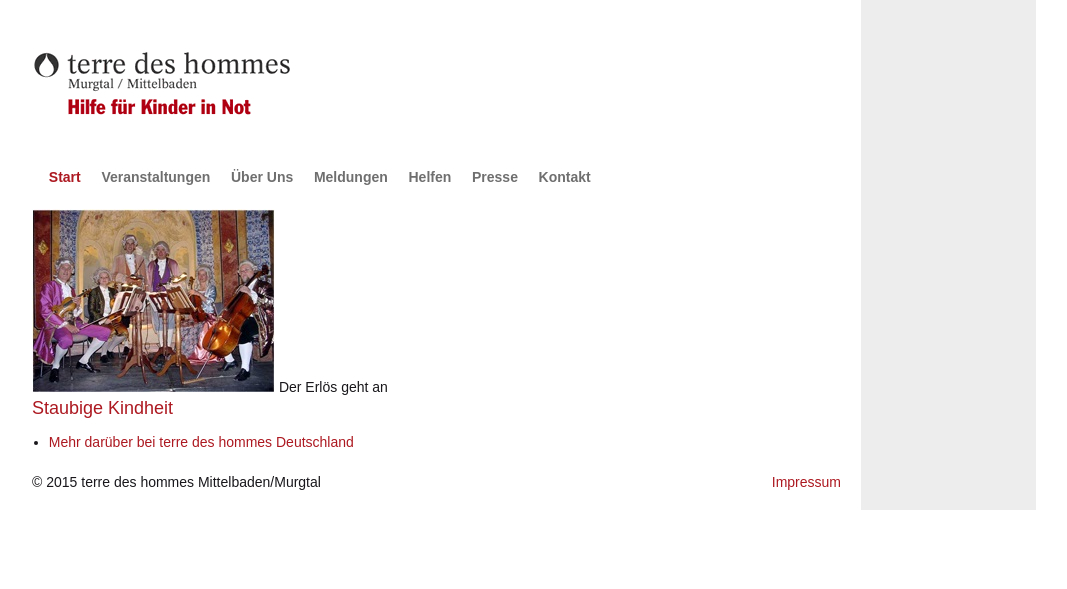
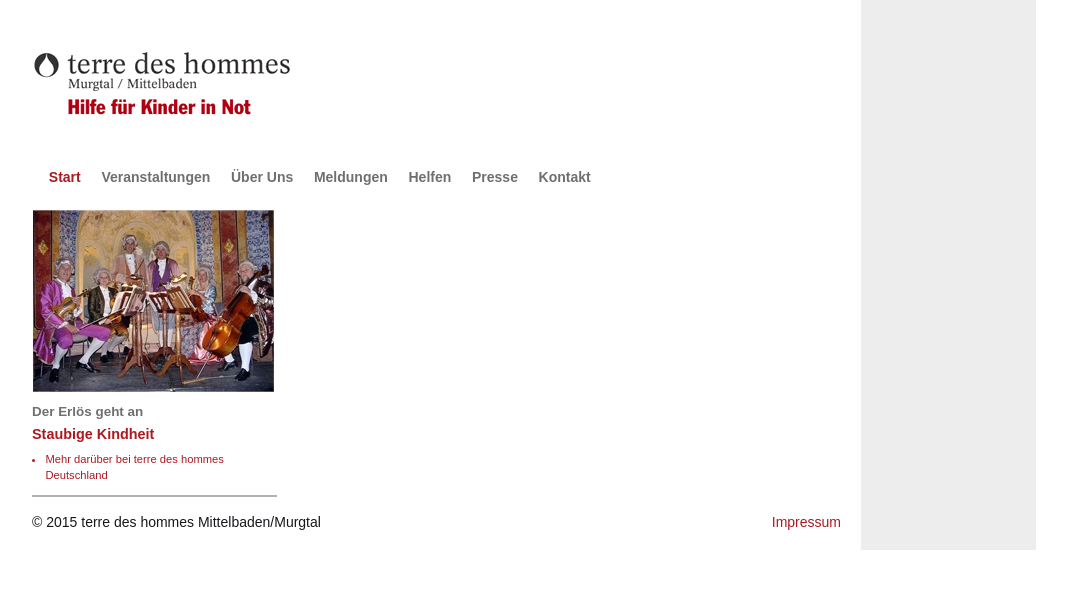
Before and after one commit to jensgro/tdh-Testprojekt-WS2014, a PHP site: page /index.php in a window 1280 px wide. Shown: the top 589 px of the page, without its empty margins (116-1183 px from the left). Run offline with PHP 8.4, Linux system fonts and the light colour scheme.

Commit message:
Alte css gerettet

```diff
--- a/dev/css/styles.css
+++ b/dev/css/styles.css
@@ -6,8 +6,16 @@
 
 /* Vorschlag für die Typographie - aus YAML - -- wird überarbeitet */
 @import url("tdh/typography.css");
-@import url("tdh/modules/akkordeon.css");
+
 
 /* Hier kommen die Module hin */
 /* @import url("tdh/modules/xxx.css"); */
+
+@import url("tdh/modules/contact.css");
+@import url("tdh/modules/ansprechpartner.css");
+@import url("tdh/modules/sponsorenliste.css");
+@import url("tdh/modules/thanks.css");
+@import url("tdh/modules/accordeon.css");
+@import url("tdh/modules/content-widget-t.css");
+@import url("tdh/modules/content-widget-b.css");
 @import url("tdh/modules/navigation-standard.css");
```
